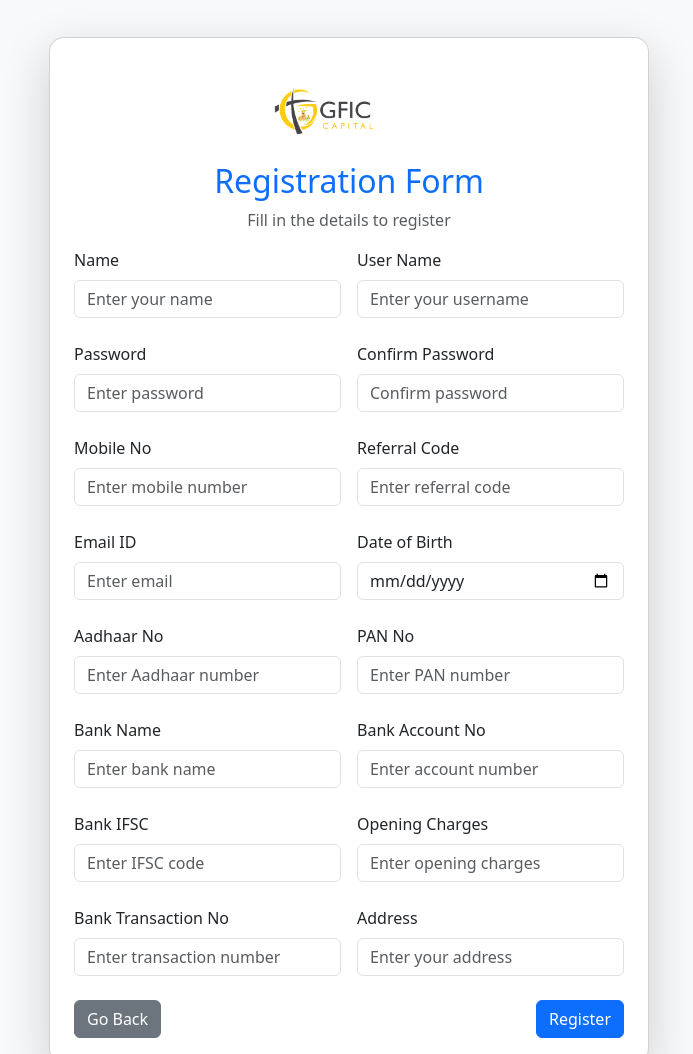
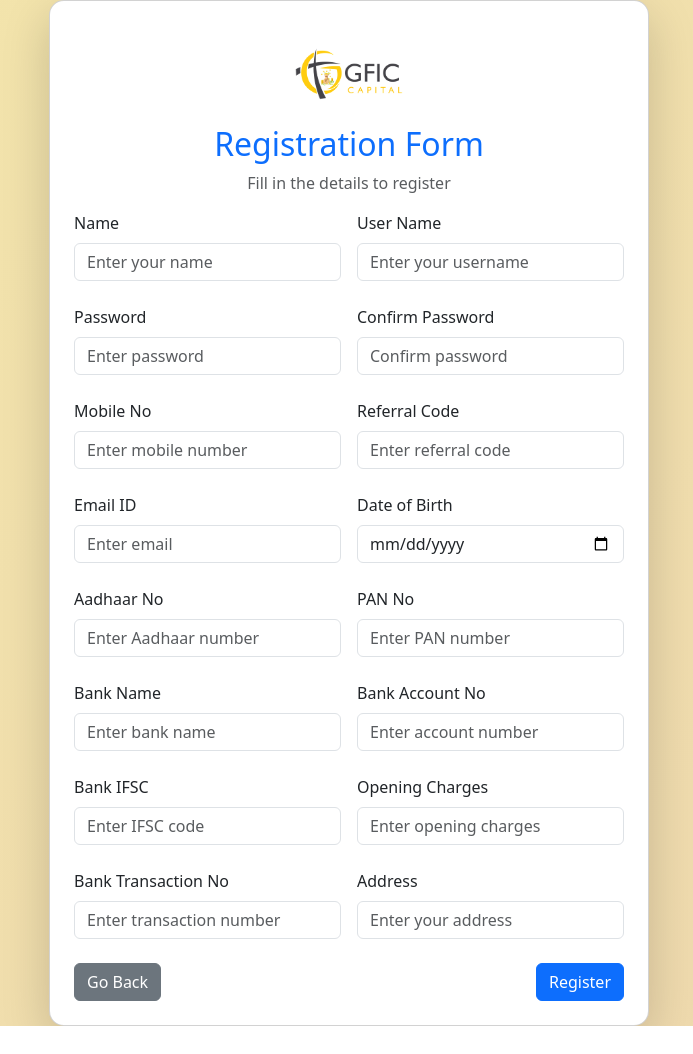
Before and after one commit to CodeWithSanma/GFIC, a plain HTML site: page Customer_Registration.html in a window 1280 px wide. Shown: the top 1054 px of the page, without its empty margins (291-984 px from the left). After the commit the page ends 1026 px from the top, so only its background shows below. Drawn offline with nearby package versions, Linux system fonts and the light colour scheme.

Commit message:
Customer_Registration.html

```diff
--- a/Customer_Registration.html
+++ b/Customer_Registration.html
@@ -5,12 +5,37 @@
     <meta name="viewport" content="width=device-width, initial-scale=1.0">
     <title>Registration Form</title>
     <link href="https://cdn.jsdelivr.net/npm/bootstrap@5.3.0/dist/css/bootstrap.min.css" rel="stylesheet">
+    <style>
+        /* Centering and responsiveness */
+        body {
+    background: linear-gradient(135deg, #F3E5AB, #EED8AE);
+}
+
+        .card {
+            border-radius: 15px;
+            max-width: 600px;
+            width: 100%;
+        }
+
+        .logo {
+            display: block;
+            margin: 0 auto;
+            width: 100px;
+            animation: pulse 2s infinite alternate;
+        }
+
+        /* Logo animation */
+        @keyframes pulse {
+            0% { transform: scale(1); }
+            100% { transform: scale(1.1); }
+        }
+    </style>
 </head>
-<body class="d-flex justify-content-center align-items-center vh-100 bg-light">
+<body class="d-flex justify-content-center align-items-center min-vh-100">
+
     <div class="container">
-        <div class="card p-4 shadow-lg" style="max-width: 600px; margin: auto; border-radius: 15px; margin-top: 300px;">
-            <img src="logo.jpeg" alt="" style="width: 100px; margin-left: 200px;">
-
+        <div class="card p-4 shadow-lg mx-auto">
+            <img src="logo.jpeg" alt="Logo" class="logo">
             <h2 class="text-center text-primary">Registration Form</h2>
             <p class="text-center text-muted">Fill in the details to register</p>
 
```
